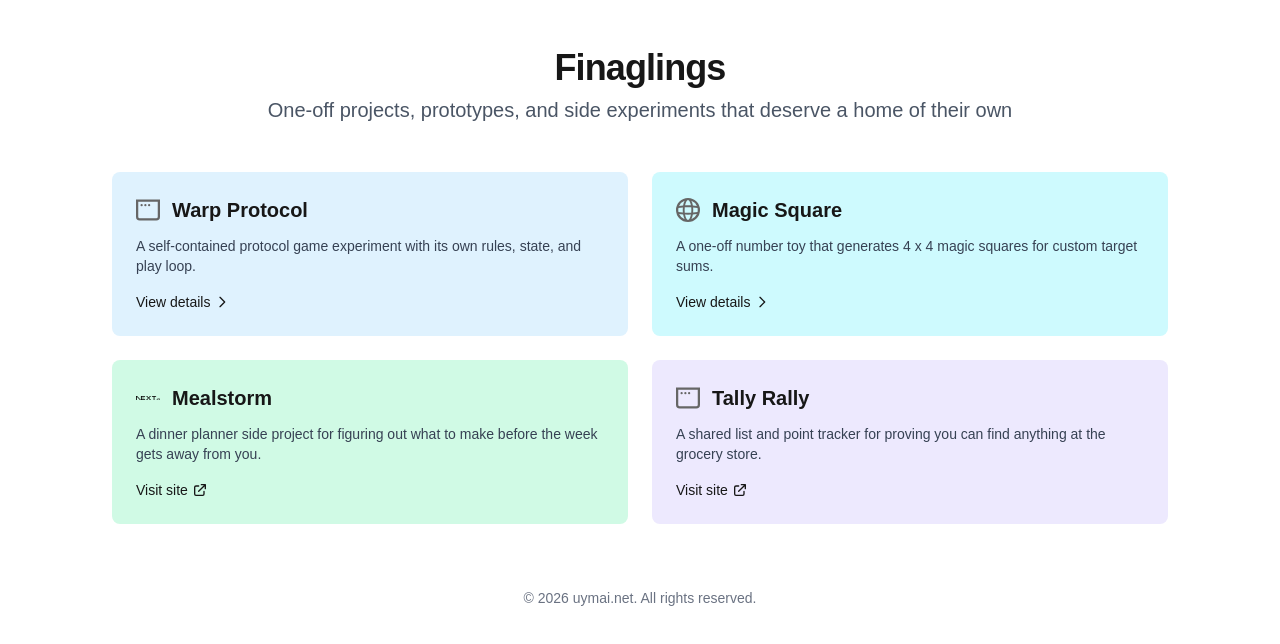
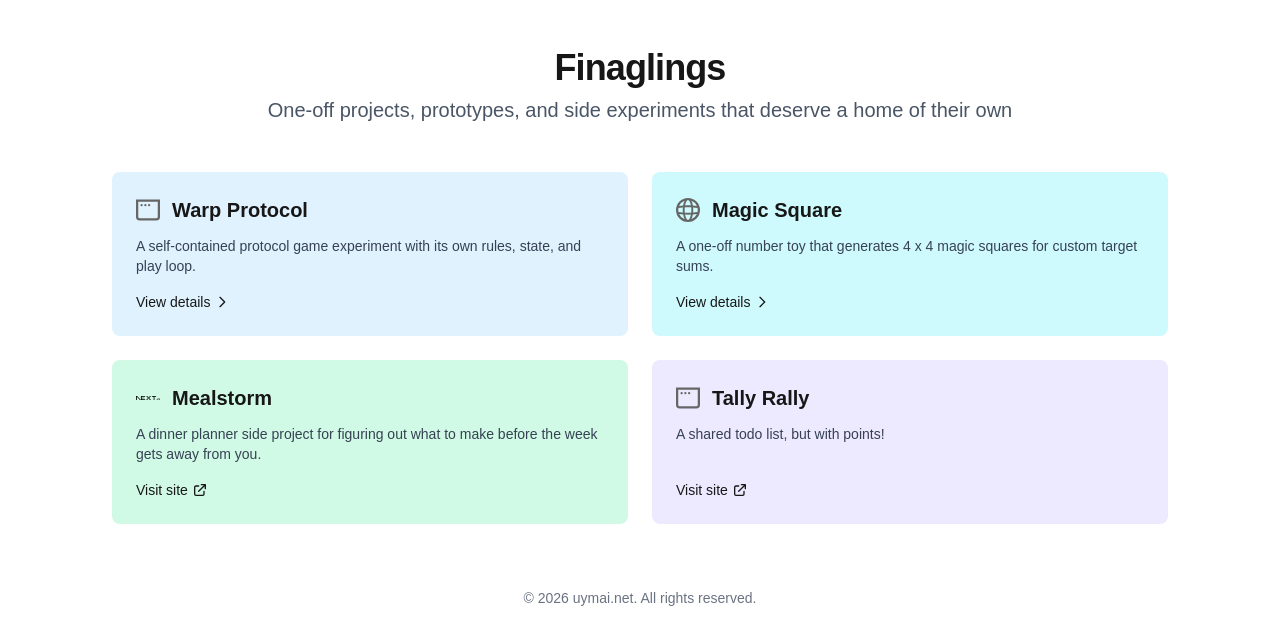
Before and after one commit to uymai/home, a Next.js app: page /finaglings in a window 1280 px wide. Shown: the top 644 px of the page. Built offline with nearby package versions, Linux system fonts and the light colour scheme.

Commit message:
Update Tally Rally description
https://claude.ai/code/session_01MtdqBqjNnSdHNQn7xjamsx

```diff
--- a/app/finaglings/page.tsx
+++ b/app/finaglings/page.tsx
@@ -27,7 +27,7 @@ export default function FinaglingsPage() {
     },
     {
       title: "Tally Rally",
-      description: "A shared list and point tracker for proving you can find anything at the grocery store.",
+      description: "A shared todo list, but with points!",
       url: "https://tallyrally.uymai.net",
       icon: "/window.svg",
       color: "bg-violet-100 dark:bg-violet-950",
```
